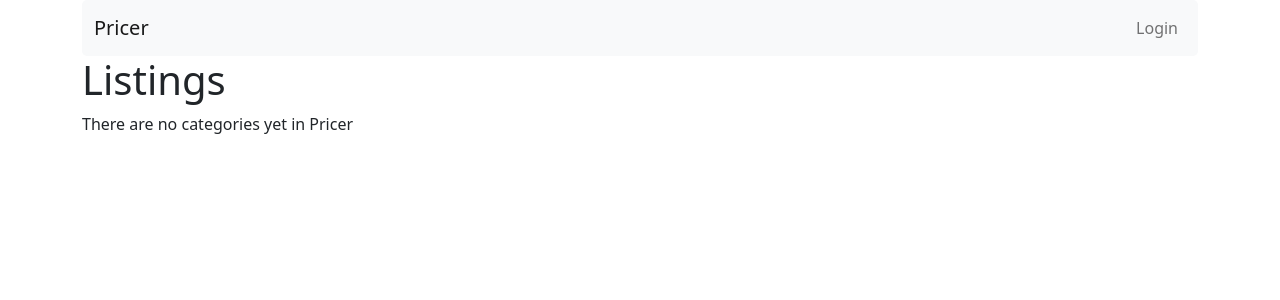
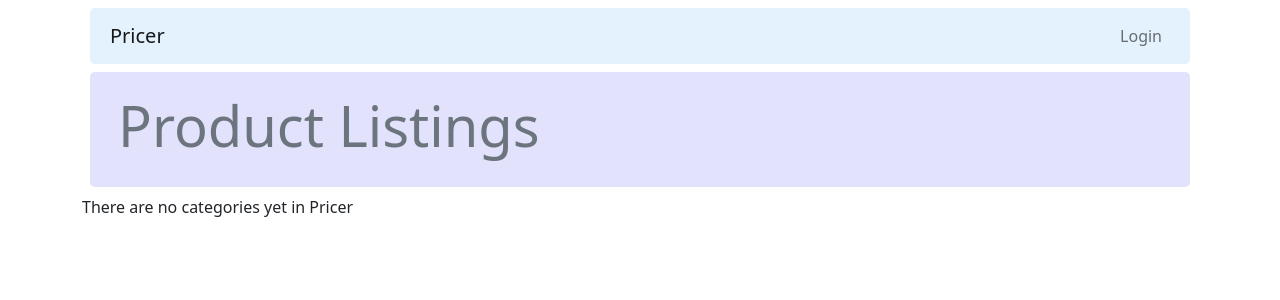
Before and after one commit to Inu-Oh/pricer, a Django app: page / in a window 1280 px wide. Shown: the top 300 px of the page. Run offline with Django 4.2, Linux system fonts and the light colour scheme; data that the repository does not hold is empty; some libraries are stand-ins or nearby versions.

Commit message:
update 2: added styling, first draft product_list

```diff
--- a/cap/home/templates/base_menu.html
+++ b/cap/home/templates/base_menu.html
@@ -3,8 +3,8 @@
 {% load app_tags %} <!-- see home/templatetags/app_tags.py -->
 
 {% block navbar %}
-<nav class="navbar navbar-expand-sm navbar-light bg-light"
-    style="border-radius: 5px !important; background-color: #e3f2fd;">
+<nav class="p-2 m-2 navbar navbar-expand-sm navbar-light bg-light rounded-3"
+    style="background-color: #e3f2fd !important;">
     <div class="container-fluid">
         <a class="navbar-brand" href="{% url 'prcr:main_list' %}">Pricer</a>
         <ul class="navbar-nav">
--- a/cap/prcr/models.py
+++ b/cap/prcr/models.py
@@ -67,9 +67,9 @@ class Product(models.Model):
         max_length=128,
         validators=[MinLengthValidator(2, "Product name must be longer than two letters.")]
     )
-    brand = models.ForeignKey(Brand, null=True, on_delete=models.SET_NULL,
+    brand = models.ForeignKey(Brand, null=True, on_delete=models.CASCADE,
         related_name="product_brand")
-    sub_category = models.ForeignKey(SubCategory, null=True, on_delete=models.SET_NULL,
+    sub_category = models.ForeignKey(SubCategory, null=True, on_delete=models.CASCADE,
         related_name="product_subcategory")
     owner = models.ForeignKey(settings.AUTH_USER_MODEL, null=True, on_delete=models.SET_NULL,
         related_name="product_owner")
--- a/cap/prcr/templates/prcr/main_list.html
+++ b/cap/prcr/templates/prcr/main_list.html
@@ -1,18 +1,29 @@
 {% extends "base_menu.html" %}
 
+{% block page_header %}
+<div class="p-3 m-2 bg-light rounded-3" style="background-color: #e3e2fd !important;"   >
+    <div class="container-fluid py-1">
+        <h2 class="display-4 text-muted"> Product Listings </h2>
+        {% comment %} <p><a class="btn btn-md btn-outline-primary mt-1" href="#">
+            Add a new product to track &raquo;</a></p> {% endcomment %}
+    </div>
+</div>
+{% endblock page_header %}
+
 {% block content %}
-    <h1>Listings</h1>
-
 {% if category_list %}
-    <ul>
-        {% for category in category_list %}
+{% for category in category_list %}
+<div class="p-1 m-3 bg-light rounded-3" style="background-color: #e3f2ed !important;">
+    <div class="container-fluid">
+        <ul>
             <li>{{ category.name }}</li>
             <ul>
                 {% if subcategory_list %}
                     <span class="active-menu-item">
                     {% for subcategory in subcategory_list %}
                         {% if subcategory.category.id == category.id %}
-                        <li>{{ subcategory.name }}</li>
+                        <li><a href="{% url 'prcr:product_list' subcategory.id %}">
+                            {{ subcategory.name }}</a></li>
                         {% endif %}
                     {% endfor %}
                     </span>
@@ -20,8 +31,10 @@
                     <span class="inactive-menu-item"></span>
                 {% endif %}
             </ul>
-        {% endfor %}
-    </ul>
+        </ul>
+    </div>
+</div>
+{% endfor %}
 {% else %}
     <p>There are no categories yet in Pricer</p>
 {% endif %}
--- a/cap/prcr/urls.py
+++ b/cap/prcr/urls.py
@@ -5,4 +5,5 @@ app_name = 'prcr'
 urlpatterns = [
     # Category list view
     path('', views.CategoryListView.as_view(), name='main_list'),
+    path('products/<int:pk>', views.ProductListView.as_view(), name='product_list'),
 ]
--- a/cap/prcr/views.py
+++ b/cap/prcr/views.py
@@ -11,16 +11,23 @@ class CategoryListView(ListView):
     template_name = "prcr/main_list.html"
 
     def get(self, request):
-        category_list = Category.objects.all() # .order_by('word')
-        subcategory_list = SubCategory.objects.all() # .order_by('word')
+        category_list = Category.objects.all().order_by('name')
+        subcategory_list = SubCategory.objects.all().order_by('name')
         context = {'category_list': category_list, 'subcategory_list': subcategory_list}
         return render(request, self.template_name, context)
 
 
-# class ProductListView(ListView):
-#     template_name = "prcr/produt_list.html"
+class ProductListView(ListView):
+    template_name = "prcr/product_list.html"
 
-#     def get(self, request, pk):
-#         product_list = Product.objects.filter(sub_category.id = pk) # filter by subcategory id
-#         context = {'product_list': product_list}
-#         return render(request, self.template_name, context)
+    def get(self, request, pk):
+        product_list = Product.objects.all().order_by('sub_category').values()
+        filtered_products = product_list.filter(sub_category_id=pk)
+        subcategory = SubCategory.objects.get(id=pk)
+        brands = Brand.objects.all()
+        context = {
+            'filtered_products': filtered_products,
+            'subcategory': subcategory,
+            'brands': brands,
+            }
+        return render(request, self.template_name, context)
```
Also changed, not shown: cap/prcr/templates/prcr/product_list.html (+13 -7 lines).
